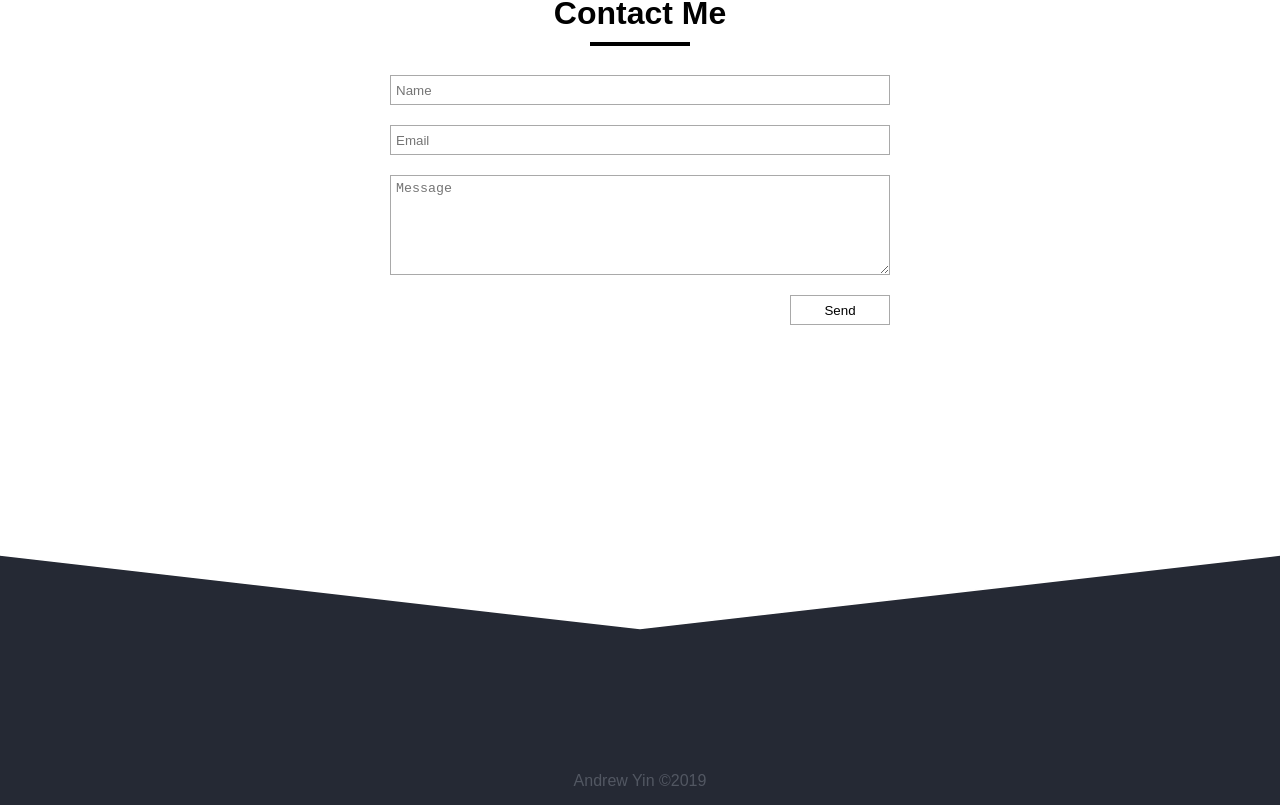
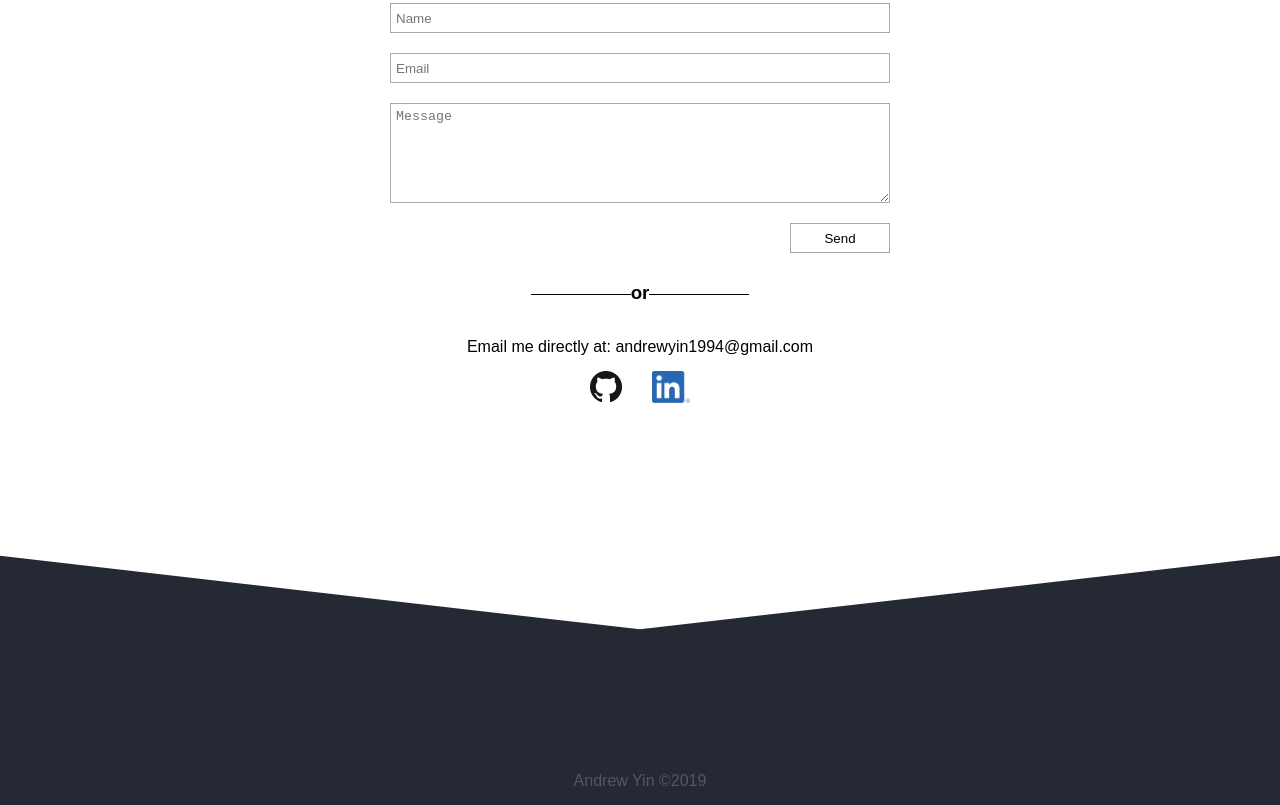
Before and after one commit to thinkful-ei-emu/AndrewYin-react-portfolio, a React (Create React App) app: page / in a window 1280 px wide. Shown: the part 3255-4060 px from the top of the page. Built offline with nearby package versions, Linux system fonts and the light colour scheme.

Commit message:
tried to get zeit to work but couldnt

```diff
--- a/src/components/Contact.css
+++ b/src/components/Contact.css
@@ -41,7 +41,31 @@
   bottom: 0;
 }
 
-@media only screen and (min-width: 720px) {
+.myInfoSection{
+  display: flex;
+  flex-direction: column;
+  align-items: center;
+}
+
+.myStuffSection {
+  display: flex;
+  width: 100px;
+  align-items: center;
+  justify-content: space-between;
+}
+.myStuff {
+  height: 32px;
+}
+
+.contactSection h3::before, .contactSection h3::after {
+  content: "";
+  display: inline-block;
+  vertical-align: middle;
+  width: 100px;
+  border-bottom: 1px solid black;
+}
+
+@media only screen and (min-width: 730px) {
   .contactSection form {
     width: 500px;
   }
--- a/src/components/Contact.js
+++ b/src/components/Contact.js
@@ -1,18 +1,36 @@
 import React from 'react';
 import './Contact.css';
 
-function Contact() {
+class Contact extends React.Component {
+  handleContactSubmit = () => {
+    console.log('doesn\'t do anything for now');
+  }
+
+  render() {
     return (
       <section id='contactMe' className='contactSection'>
         <h1 className='sectionHeader'>Contact Me</h1>
-      <form>
-        <input type="text" placeholder="Name" required/>
-        <input type="email" placeholder="Email"  required/>
+        <form
+          id='contactMeForm'
+          onSubmit={this.handleContactSubmit}
+        >
+          <input type="text" placeholder="Name" required />
+          <input type="email" placeholder="Email" required />
           <textarea placeholder="Message" />
           <input type='submit' value='Send' />
         </form>
+        <h3>or</h3>
+        <section className='myInfoSection'>
+          <p>Email me directly at: andrewyin1994@gmail.com</p>
+          <div className='myStuffSection'>
+            <a href="https://github.com/andrewyin1994" id='myGithubRepo'><img className='myStuff' src={require('../images/github.png')} alt='Github'></img></a>
+            <a href="https://www.linkedin.com/in/andrew-yin-39a389128/" id='myLinkedIn'><img className='myStuff' src={require('../images/linkedin.png')} alt='LinkedIn'></img></a>
+          </div>
+        </section>
+
       </section>
     );
   }
+}
 
 export default Contact;
--- a/src/projects.json
+++ b/src/projects.json
@@ -1,8 +1,8 @@
 [
   {
     "name": "Catch-A-Ride",
-    "githubLink": "test",
-    "demoLink": "test",
+    "githubLink": "https://github.com/thinkful-ei-emu/Catch-A-Ride-CLIENT",
+    "demoLink": "https://catch-a-ride.now.sh/",
     "desc": "A rideshare or carpool web-app designed for college students who need to travel but are looking to save money.",
     "imgUrl": "catch-a-ride-thumbnail.png",
     "techStack": [
@@ -15,8 +15,8 @@
   },
   {
     "name": "5e Stuff",
-    "githubLink": "test",
-    "demoLink": "test",
+    "githubLink": "https://github.com/thinkful-ei-emu/andrewyin-capstone1-client",
+    "demoLink": "https://thawing-meadow-82803.herokuapp.com/characters",
     "desc": "An entertainment web-app to help you manage your Dungeons and Dragons 5e characters.",
     "imgUrl": "5e-stuff-thumbnail.png",
     "techStack": [
@@ -27,7 +27,7 @@
   },
   {
     "name": "Spaced Repetition",
-    "githubLink": "test",
+    "githubLink": "https://github.com/thinkful-ei-emu/nick-andrew-spaced-repetition-client",
     "demoLink": "https://nickandrewspacedrepetition.ygnick.now.sh/register",
     "desc": "An educational web-app that helps you learn a few common words in German using a spaced repetition algorithm.",
     "imgUrl": "spaced-rep-thumbnail.png",
```
Also changed, not shown: public/now.json (added, +14 -0 lines), src/components/ProjectSection.css (+0 -12 lines), src/images/github.png (added), src/images/linkedin.png (added), 3 other files (tests, documents, lock files or other folders). Lines whose indentation alone changed are shown as unchanged.
